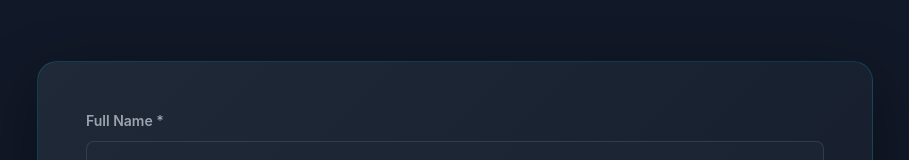
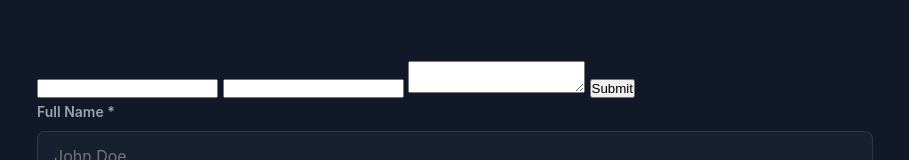
Before and after one commit to j7418701-rgb/panobridge-website, a plain HTML site: page index.html in a window 1280 px wide. Shown: the part 3539-3699 px from the top of the page, without its empty margins (185-1094 px from the left). Drawn offline with Linux system fonts and the light colour scheme.

Commit message:
Update contact form action and inputs

```diff
--- a/index.html
+++ b/index.html
@@ -216,8 +216,13 @@
                 <p class="form-subtitle">Let's bring your vision to life. Fill out the form below and we'll get back to you within 24 hours.</p>
             </div>
 
-            <div class="form-container">
-                <form id="contactForm" class="contact-form" action="https://formspree.io/f/YOUR_FORM_ID" method="POST">
+            <form action="https://api.web3forms.com/submit" method="POST">
+  <input type="hidden" name="access_key" value="22b06342-323b-4e4c-8cda-63d52f21be8e">
+  <input type="text" name="name" required>
+  <input type="email" name="email" required>
+  <textarea name="message" required></textarea>
+  <button type="submit">Submit</button>
+</form>
                     <!-- Name Input -->
                     <div class="form-group">
                         <label for="name">Full Name *</label>
```
